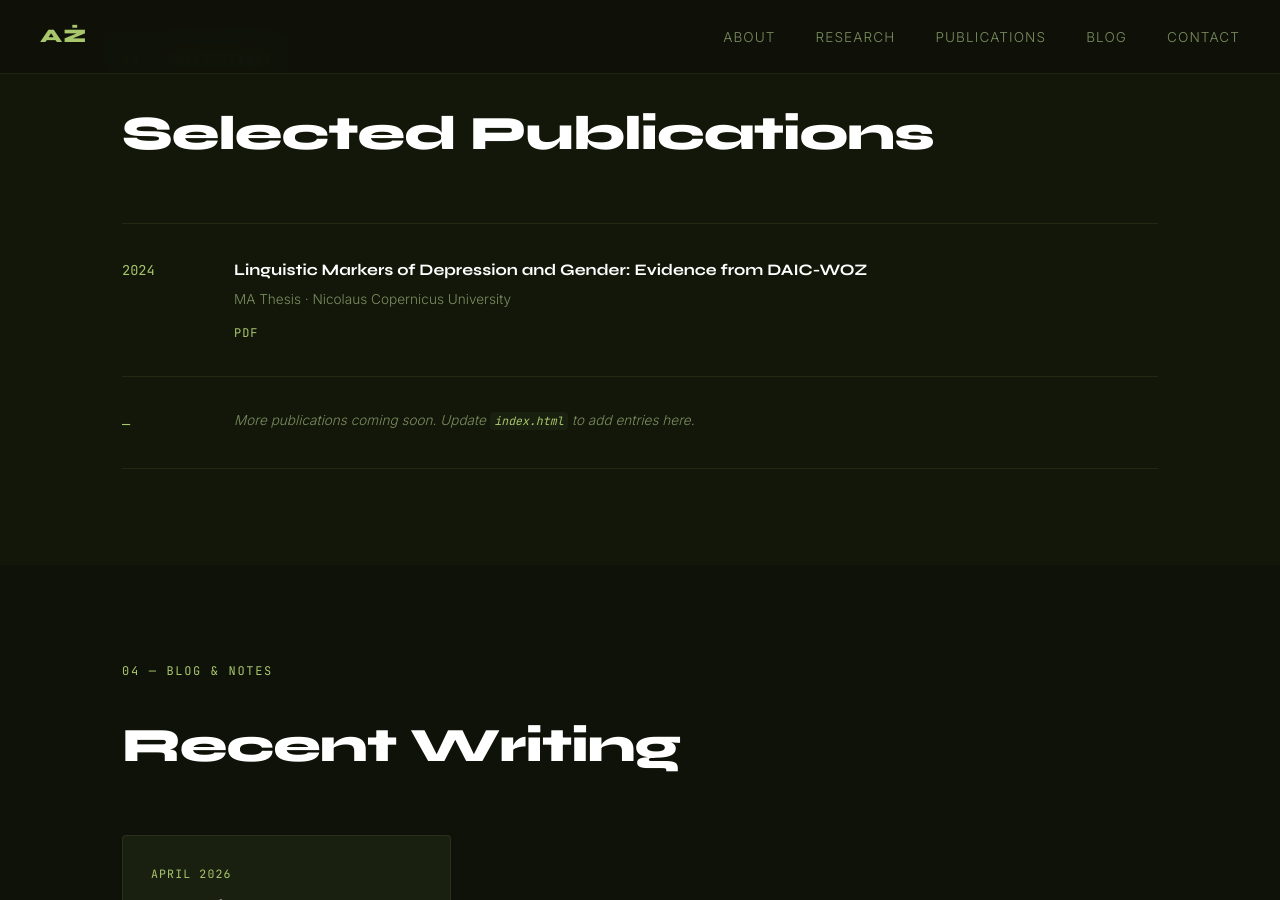
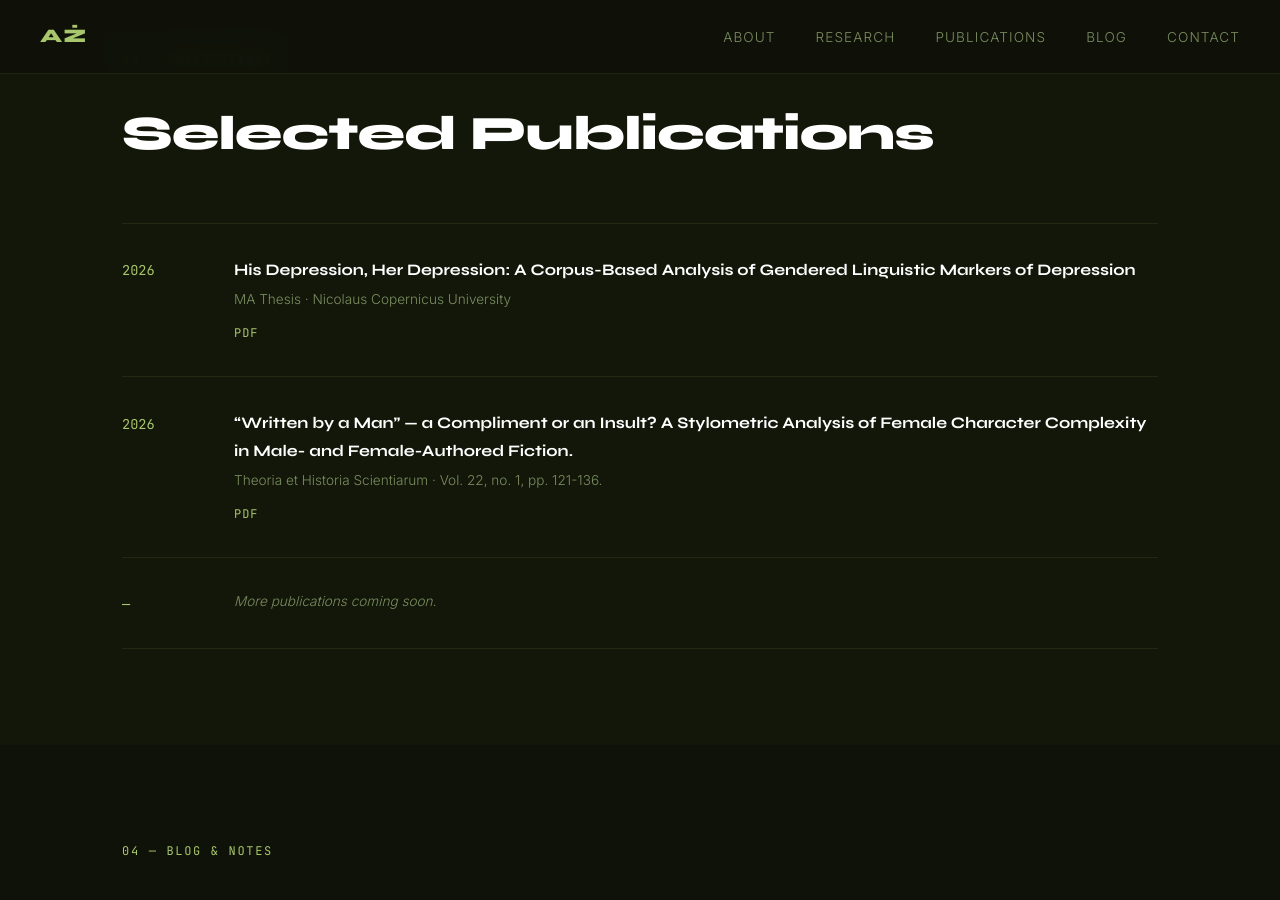
Before and after one commit to antonizyndul/antonizyndul.github.io, a Jekyll site: the page built from index.html, in a window 1280 px wide and 900 px high, scrolled down 2644 px. Built offline with Jekyll 4.4.1, drawn with Linux system fonts in a browser that asks for light colours.

Commit message:
Update index.html

```diff
--- a/index.html
+++ b/index.html
@@ -83,20 +83,32 @@ layout: default
       <div class="pub-list">
 
         <div class="pub-item">
-          <div class="pub-year">2024</div>
+          <div class="pub-year">2026</div>
           <div class="pub-body">
-            <h4>Linguistic Markers of Depression and Gender: Evidence from DAIC-WOZ</h4>
+            <h4>His Depression, Her Depression: A Corpus-Based Analysis of Gendered Linguistic Markers of Depression</h4>
             <p class="pub-venue">MA Thesis · Nicolaus Copernicus University</p>
             <div class="pub-links">
-              <a href="#" class="pub-link">PDF</a>
+              <a href="assets/24-M-CS-314556.pdf" class="pub-link">PDF</a>
             </div>
           </div>
         </div>
 
+        <div class="pub-item">
+          <div class="pub-year">2026</div>
+          <div class="pub-body">
+            <h4>“Written by a Man” — a Compliment or an Insult? A Stylometric Analysis of Female Character Complexity in Male- and Female-Authored Fiction.</h4>
+            <p class="pub-venue">Theoria et Historia Scientiarum · Vol. 22, no. 1, pp. 121-136.</p>
+            <div class="pub-links">
+              <a href="assets/Theoria et Historia Scientiarum, 22.pdf" class="pub-link">PDF</a>
+            </div>
+          </div>
+        </div>
+
+
         <div class="pub-item pub-placeholder">
           <div class="pub-year">—</div>
           <div class="pub-body">
-            <p class="pub-note">More publications coming soon. Update <code>index.html</code> to add entries here.</p>
+            <p class="pub-note">More publications coming soon.</p>
           </div>
         </div>
 
```
